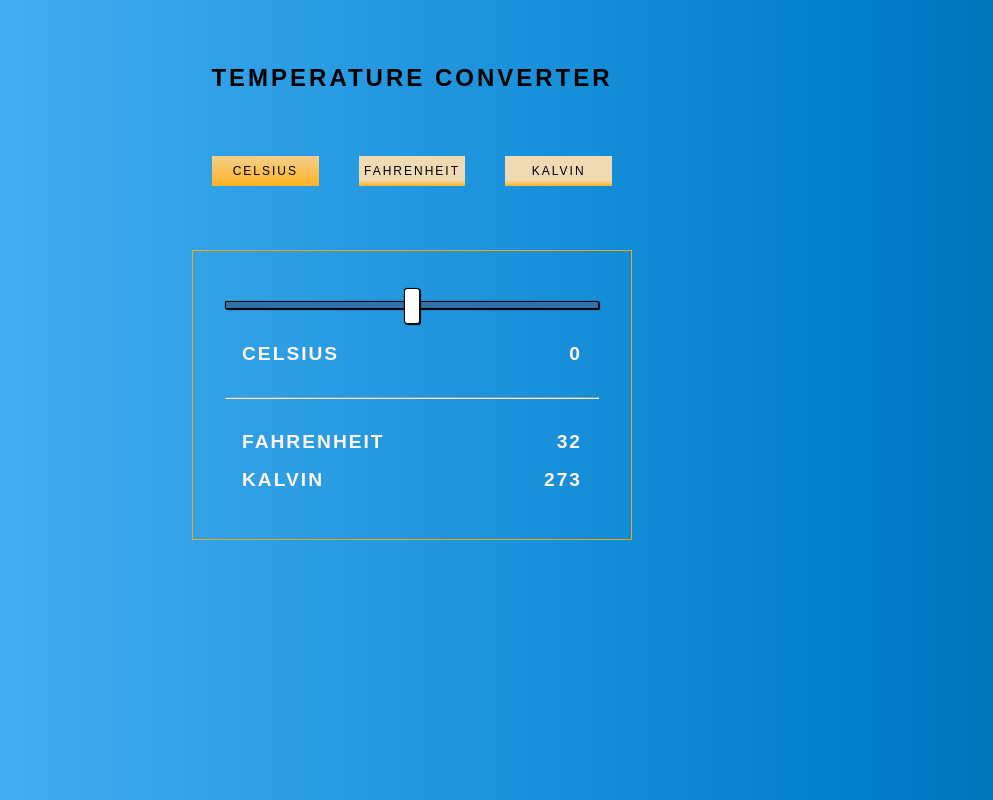
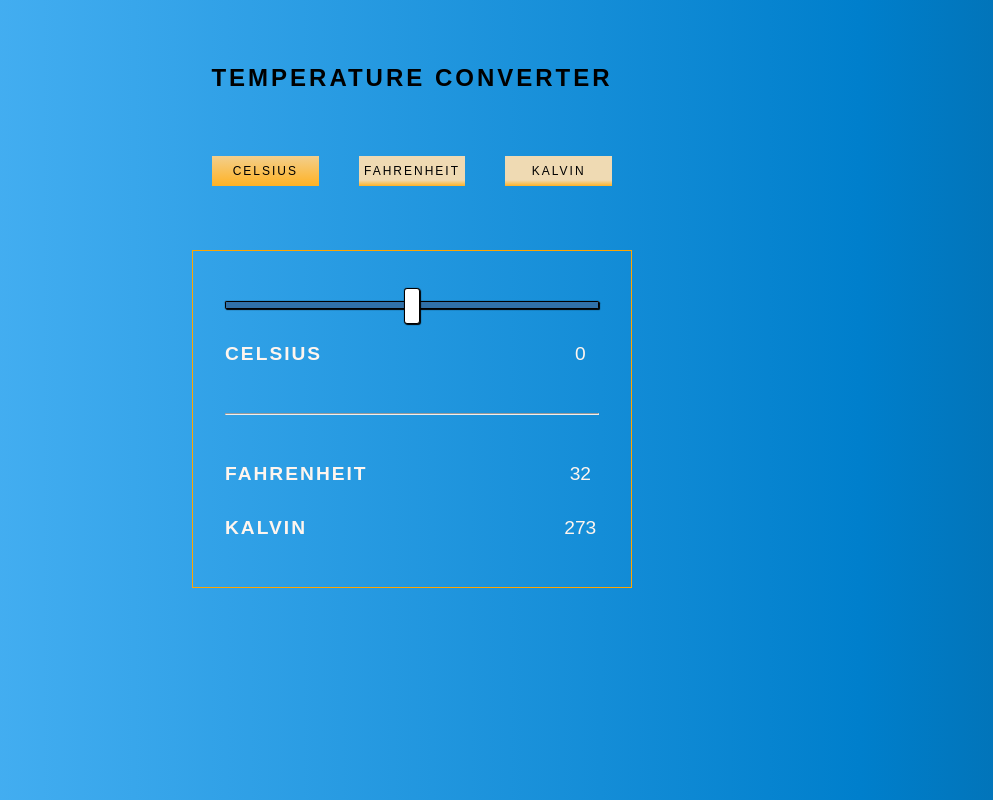
Before and after one commit to adamorlowskipoland/js-temperature-converter, a plain HTML site: page index.html in a window 1280 px wide. Shown: the whole page, without its empty margins (228-1221 px from the left). Drawn offline with Linux system fonts and the light colour scheme.

Commit message:
works great

```diff
--- a/index.html
+++ b/index.html
@@ -11,20 +11,26 @@
     <div class="wrapper">
         <h2 class="title">Temperature Converter</h2>
         <div class="btn-wrapper">
-            <button class="btn btn-active">Celsius</button>
-            <button class="btn">Fahrenheit</button>
-            <button class="btn">Kalvin</button>
+            <button class="btn btn-active" id="celsiusBtn">Celsius</button>
+            <button class="btn" id="fahrenheitBtn">Fahrenheit</button>
+            <button class="btn" id="kalvinBtn">Kalvin</button>
         </div>
 
         <form action="" class="form" id="form">
-            <input type="range" min="-100" max="100" value="0" id="celsius" class="input" placeholder="Put temp in celsius">
-            <h3 class="temp-name">Celsius<span class="temp-value" id="celsiusValue"></span></h3>
-
+            <input type="range" min="" max="" value="" id="range" class="input">
+            <div class="output-wrapper">
+                <h3 class="temp-name" id="startingValueName"></h3>
+                <span class="temp-value" id="startingValue"></span>
+            </div>
             <hr>
-
-            <h3 class="temp-name">Fahrenheit<span class="temp-value" id="fahrenheitValue"></span></h3>
-
-            <h3 class="temp-name">Kalvin<span class="temp-value" id="kalvinValue"></span></h3>
+            <div class="output-wrapper">
+                <h3 class="temp-name" id="output1Name"></h3>
+                <span class="temp-value" id="output1"></span>
+            </div>
+            <div class="output-wrapper">
+                <h3 class="temp-name" id="output2Name"></h3>
+                <span class="temp-value" id="output2"></span>
+            </div>
         </form>
     </div>
     <script src="script.js"></script>
--- a/script.js
+++ b/script.js
@@ -1,38 +1,103 @@
 const model = {
-    "celsius" : document.getElementById('celsius'),
-    "celsiusValue" : document.getElementById('celsiusValue'),
+    "range" : document.getElementById('range'),
+    "startingValue" : document.getElementById('startingValue'),
 
-    "fahrenheit" : document.getElementById('fahrenheitValue'),
-    "kalvin" : document.getElementById('kalvinValue'),
+    "startingValueName" : document.getElementById('startingValueName'),
+    "output1Name" : document.getElementById('output1Name'),
+    "output2Name" : document.getElementById('output2Name'),
+    "output1" : document.getElementById('output1'),
+    "output2" : document.getElementById('output2'),
 }
 
 const operator = {
-    "upDateTempValues" : function(val) {
-        model.celsiusValue.textContent = val;
+    "setUpForCelsius" : function(val) {
+        const range = document.getElementById('range');
+        range.addEventListener('mousemove', function() {
+            operator.convertFromCelsius(this.value);
+        });
+
+        model.range.min = "-100";
+        model.range.max = "100";
+        model.range.value = val;
+        model.startingValueName.textContent = "Celsius";
+        model.output1Name.textContent = "Fahrenheit";
+        model.output2Name.textContent = "Kalvin";
+        this.convertFromCelsius(val);
     },
+    "setUpForFahrenheit" : function(val) {
+        const range = document.getElementById('range');
+        range.addEventListener('mousemove', function() {
+            operator.convertFromFahrenheit(this.value);
+        });
 
-    "convert" : function(val) {
-        model.celsiusValue.textContent = val;
-        model.fahrenheit.textContent = parseInt(val) + 32;;
-        model.kalvin.textContent = parseInt(val) + 273;;
+        model.range.min = "-68";
+        model.range.max = "132";
+        model.range.value = val;
+        model.startingValueName.textContent = "Fahrenheit";
+        model.output1Name.textContent = "Celsius";
+        model.output2Name.textContent = "Kalvin";
+        this.convertFromFahrenheit(val);
+    },
+    "setUpForKalvin" : function(val) {
+        const range = document.getElementById('range');
+        range.addEventListener('mousemove', function() {
+            operator.convertFromKalvin(this.value);
+        });
+
+        model.range.min = "173";
+        model.range.max = "373";
+        model.range.value = val;
+        model.startingValueName.textContent = "Kalvin";
+        model.output1Name.textContent = "Fahrenheit";
+        model.output2Name.textContent = "Celsius";
+        this.convertFromKalvin(val);
+    },
+    "convertFromCelsius" : function(val) {
+        model.startingValue.textContent = val;
+        model.output1.textContent = parseInt(val) + 32;
+        model.output2.textContent = parseInt(val) + 273;
+    },
+    "convertFromFahrenheit" : function(val) {
+        model.startingValue.textContent = val;
+        model.output1.textContent = parseInt(val) + 32;
+        model.output2.textContent = parseInt(val) + 305;
+    },
+    "convertFromKalvin" : function(val) {
+        model.startingValue.textContent = val;
+        model.output1.textContent = parseInt(val) - 241;
+        model.output2.textContent = parseInt(val) - 273;
+    },
+    "removeActiveClass" : function(arr) {
+        const btns = Array.from(document.getElementsByClassName('btn'));
+        btns.forEach(btn => btn.classList.remove('btn-active'));
     },
     "eventListeners" : function() {
-        const celsiusRange = document.getElementById('celsius');
-        celsiusRange.addEventListener('mousemove', function() {
-            operator.convert(this.value);
+        const celsiusBtn = document.getElementById('celsiusBtn');
+        celsiusBtn.addEventListener('click', function() {
+            operator.removeActiveClass();
+            this.classList.add('btn-active');
+            operator.setUpForCelsius(0);
         });
-        const btns = Array.from(document.getElementsByClassName('btn'));
-        btns.forEach(btn => btn.addEventListener('click', function() {
-            btns.forEach(btn => btn.classList.remove('btn-active'));
-            btn.classList.add('btn-active');
-        }));
+        const fahrenheitBtn = document.getElementById('fahrenheitBtn');
+        fahrenheitBtn.addEventListener('click', function() {
+            operator.removeActiveClass();
+            this.classList.add('btn-active');
+            operator.setUpForFahrenheit(-32);
+        });
+        const kalvinBtn = document.getElementById('kalvinBtn');
+        kalvinBtn.addEventListener('click', function() {
+            operator.removeActiveClass();
+            this.classList.add('btn-active');
+            operator.setUpForKalvin(273);
+        });
     }
 }
 
 const view = {
     "initDisplay" : function() {
+        operator.setUpForCelsius(0);
+        operator.convertFromCelsius(0);
         operator.eventListeners();
-        operator.convert(0);
     }
 }
 
--- a/style.css
+++ b/style.css
@@ -57,6 +57,10 @@ body {
     padding: 2rem;
 }
 
+.output-wrapper {
+    display: flex;
+}
+
 .temp-name {
     font-size: 1.2rem;
     color: seashell;
@@ -65,12 +69,17 @@ body {
     border: none;
     box-shadow: none;
     margin: 1rem auto;
-    display: block;
+    display: inline;
     width: 340px;
+    flex: 9;
 }
 
 .temp-value {
     float: right;
+    font-size: 1.2rem;
+    color: seashell;
+    margin: 1rem auto;
+    flex: 1;
 }
 
 hr {
```
